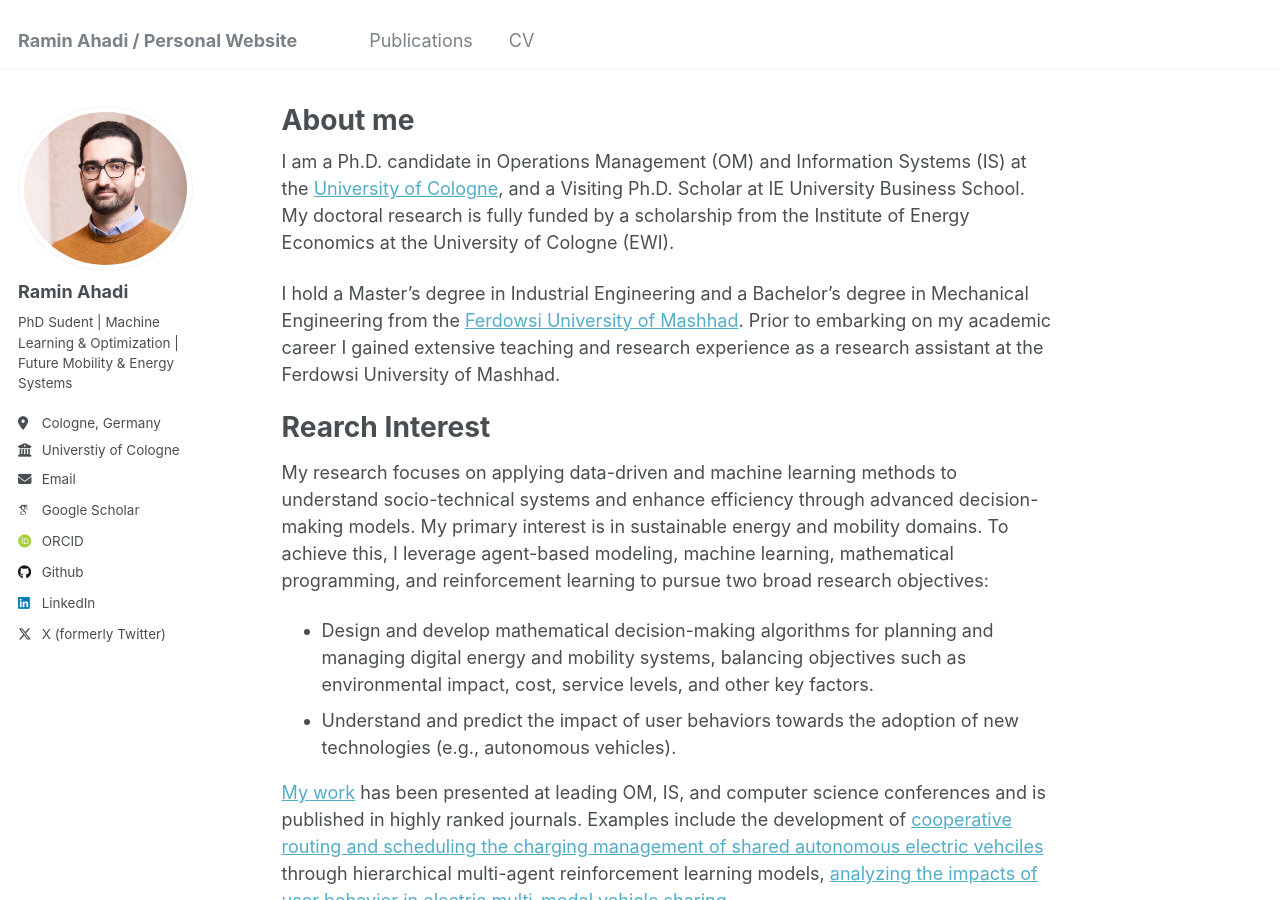
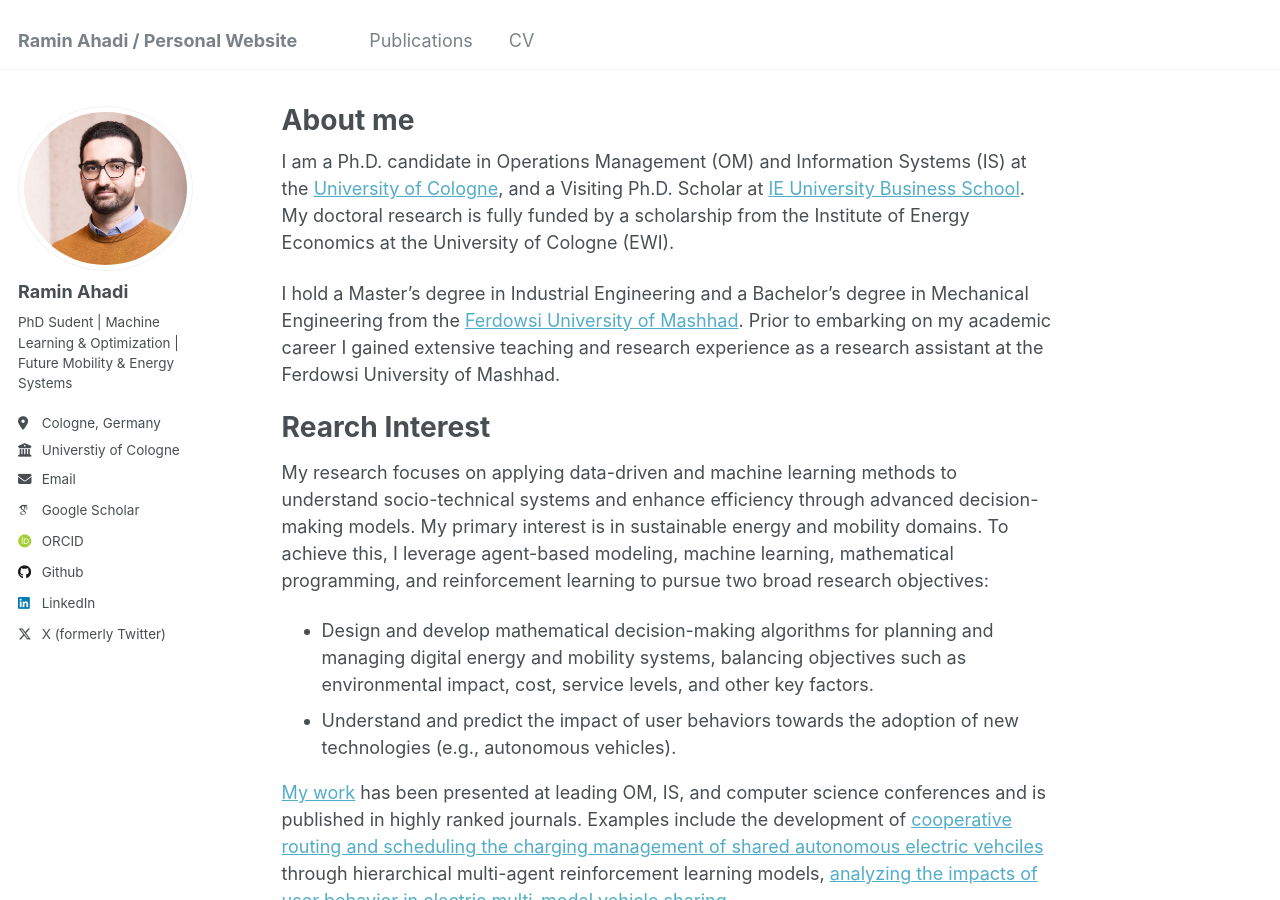
Before and after one commit to rahadi94/rahadi94.github.io, a Jekyll site: the page built from _pages/about.md, in a window 1280 px wide and 900 px high. Built offline with Jekyll 4.4.1, drawn with Linux system fonts in a browser that asks for light colours; some web fonts are replaced; part of the change alters nothing that is shown.

```diff
--- a/_pages/about.md
+++ b/_pages/about.md
@@ -7,7 +7,7 @@ redirect_from:
   - /about.html
 ---
 
-I am a Ph.D. candidate in Operations Management (OM) and Information Systems (IS) at the [University of Cologne](https://is3.uni-koeln.de/en/team/doctoral-researchers/ramin-ahadi), and a Visiting Ph.D. Scholar at IE University Business School. My doctoral research is fully funded by a scholarship from the Institute of Energy Economics at the University of Cologne (EWI).
+I am a Ph.D. candidate in Operations Management (OM) and Information Systems (IS) at the [University of Cologne](https://is3.uni-koeln.de/en/team/doctoral-researchers/ramin-ahadi), and a Visiting Ph.D. Scholar at [IE University Business School](https://www.ie.edu). My doctoral research is fully funded by a scholarship from the Institute of Energy Economics at the University of Cologne (EWI).
 
 I hold a Master’s degree in Industrial Engineering and a Bachelor’s degree in Mechanical Engineering from the [Ferdowsi University of Mashhad](https://en.um.ac.ir/content/Faculty-of-Engineering). Prior to embarking on my academic career I gained extensive teaching and research experience as a research assistant at the Ferdowsi University of Mashhad.
 
```
